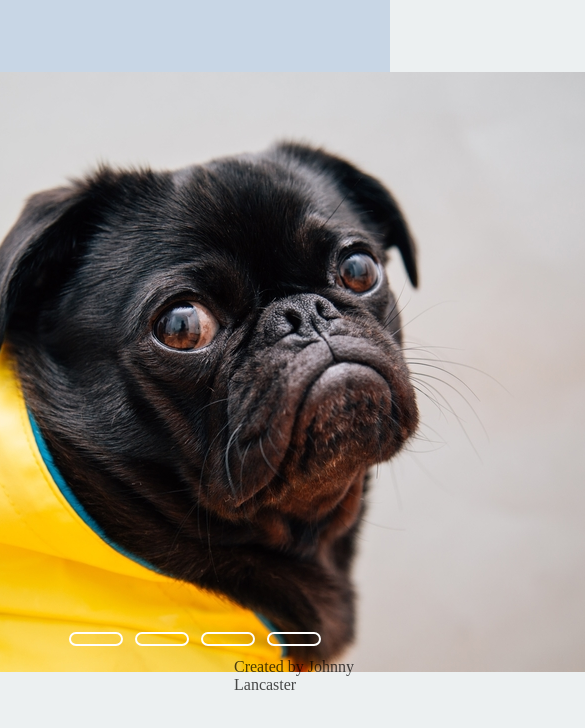
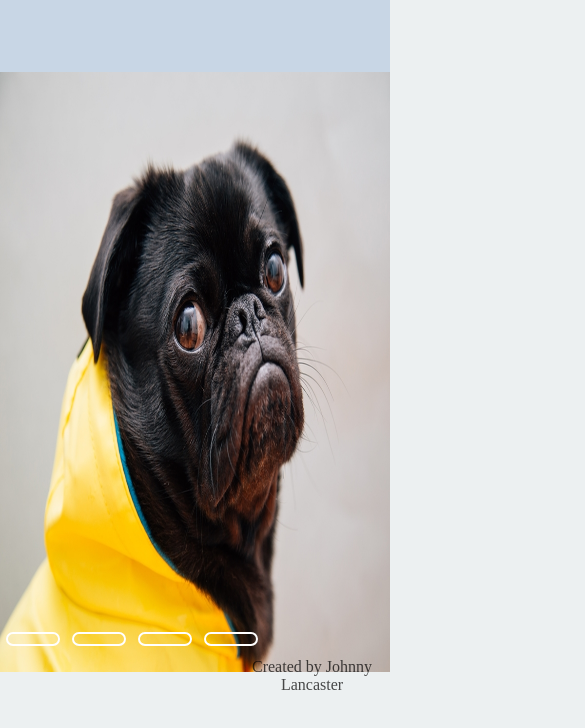
Before and after one commit to mrjlancaster/Slideshow, a plain HTML site: page index.html in a window 390 px wide. Shown: the part 50-778 px from the top of the page, 585 px wide, since content can reach past the window. Drawn offline with Linux system fonts and the light colour scheme.

Commit message:
Added media query

```diff
--- a/css/style.css
+++ b/css/style.css
@@ -11,6 +11,7 @@ header{
     color: #222f3e;
     font-style: italic;
 }
+
 
 
 .slidershow{
@@ -91,3 +92,13 @@ input[name="r"]{
     left: 60%;
     opacity: 0.70;
 }
+
+
+
+@media (max-width: 768px){
+    body, .heading, .slideshow, .middle, .navigation, .signature .slides{
+        text-align: center;
+        width: 100%;
+}
+
+}
```
